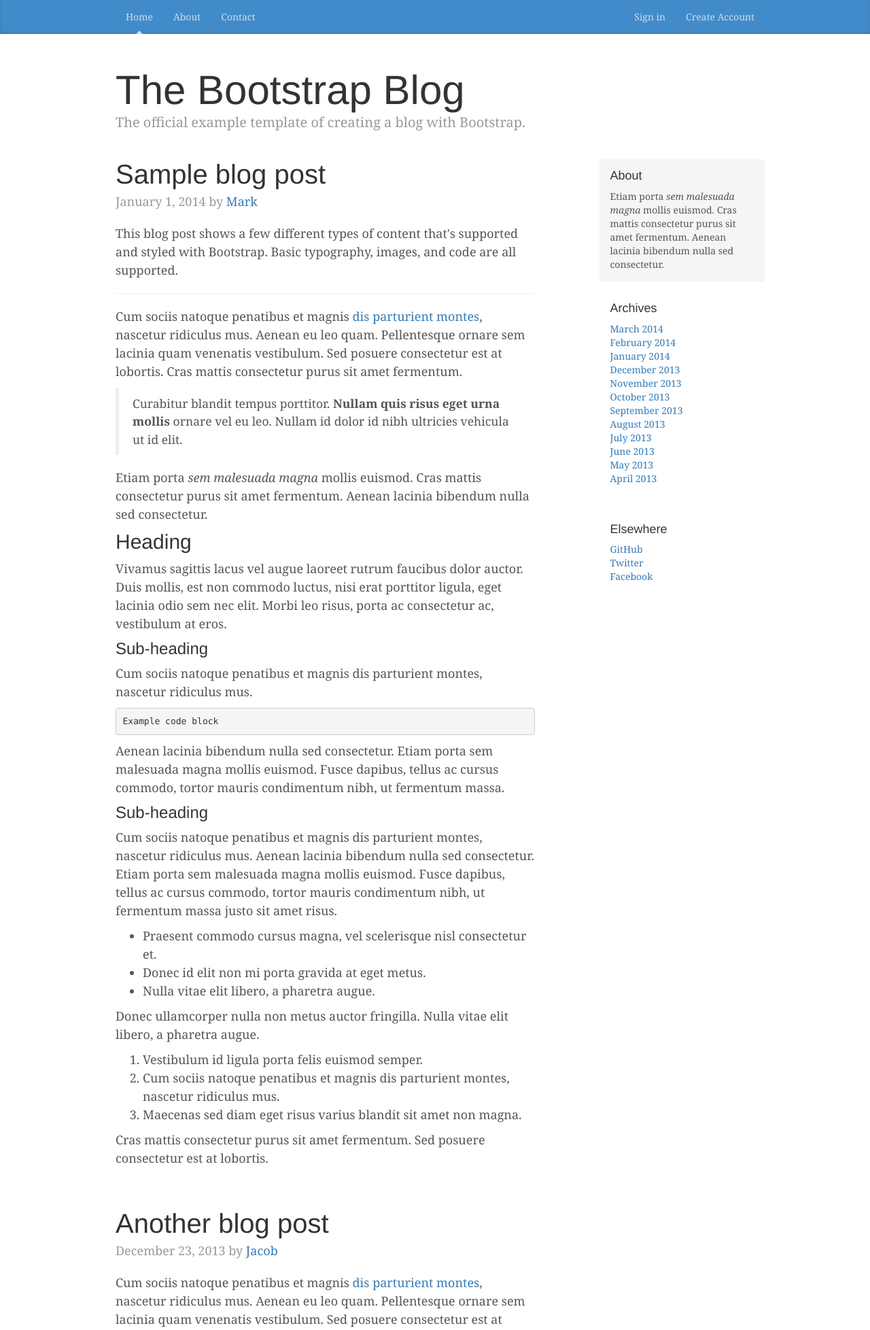
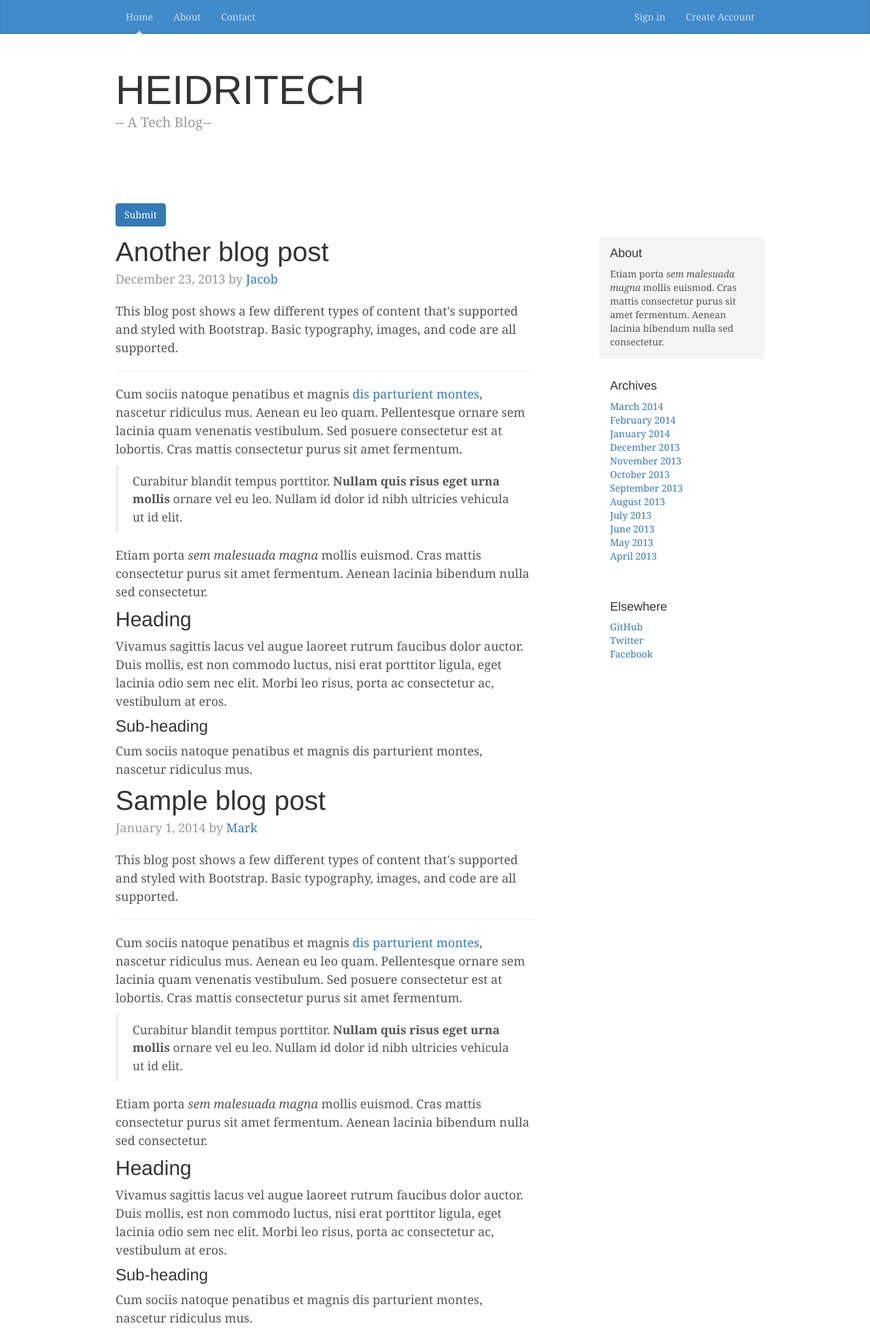
Before and after one commit to heidricklevi/blog, a Flask app: template blog/templates/index.html in a window 1280 px wide. Shown: the top 1956 px of the page at 68% size. Run offline with Flask 2, Linux system fonts and the light colour scheme; the template is opened without the code that fills it: values that come from a table or form of the project are taken from there, others are empty; parts of the project's set-up code (start-up, migrations or seed data) failed here and were passed over; some libraries are stand-ins or nearby versions.

Commit message:
started construction on Blog post operations added js to help facilitate this

```diff
--- a/blog/application.py
+++ b/blog/application.py
@@ -7,7 +7,7 @@ import config
 from flask.ext.moment import Moment
 from user import User
 import bcrypt
-from forms import RegistrationForm, LoginForm, EditProfileForm, User_EditForm
+from forms import RegistrationForm, LoginForm, EditProfileForm, User_EditForm, PostForm
 from flask_mail import Mail
 from flask.ext.mail import Message
 import smtplib
@@ -44,16 +44,24 @@ def send_email(user_fromaddress, pwd, recipient, subject, **kwargs ):
         server.login(gmail_user, gmail_pwd)
         server.sendmail(FROM, TO, message)
         server.close()
-        print('successfully sent the mail')
+        print('successfully sent the email')
     except:
         print("failed to send mail")
 
 
 
 
-@application.route('/')
+@application.route('/', methods=['GET', 'POST'])
 def home():
-    return render_template("index.html")
+    form = PostForm()
+    user = current_user._get_current_object()
+
+    if form.validate_on_submit and user.role is ROLE_ADMINISTRATOR:
+        DB.create_blog_post(author_id=user.id, body=form.body.data, post_time=datetime.datetime.now())
+
+
+    posts = DB.get_all_posts()
+    return render_template("index.html", form=form, posts=posts)
 
 @application.before_request
 def before_request():
--- a/blog/forms.py
+++ b/blog/forms.py
@@ -32,3 +32,7 @@ class User_EditForm(Form):
     email = HiddenField('Email', validators=[validators.DataRequired(), Length(1, 64), EmailField()])
     confirmed = IntegerField("Confirmed")
     role = IntegerField('role')
+
+class PostForm(Form):
+    body = HiddenField("Type Blog content here.", validators=[validators.DataRequired()])
+    submit = SubmitField("Submit")
--- a/blog/static/css/blog.css
+++ b/blog/static/css/blog.css
@@ -164,3 +164,24 @@ h6, .h6 {
 .blog-footer p:last-child {
   margin-bottom: 0;
 }
+
+textarea {
+  width: 100%;
+  min-height: 50px;
+  font-family: Arial, sans-serif;
+  font-size: 18px;
+  color: #444;
+  padding: 5px;
+  overflow: hidden;
+  resize: none;
+}
+
+.text_post {
+
+  min-height: 50px;
+  font-family: Arial, sans-serif;
+  font-size: 18px;
+  color: #444;
+  padding: 5px;
+
+}
--- a/blog/static/js/app.js
+++ b/blog/static/js/app.js
@@ -3,31 +3,34 @@
  */
 
 $(function () {
+
+    $('#text_post').hover( function () {
+
+        var sib = this.nextElementSibling;
+        $(this).focus();
+
+        $('#text_post').keyup( function () {
+
+            sib.value = $(this).html();
+
+        });
+    });
+});
+
+$(function () {
     $("td").click(function () {
         var sib = this.nextElementSibling;
         var extraSibling = sib.getElementsByTagName('input');
-        console.log("Sib = " );
-        console.log(sib);
-        console.log("Extra Sib = ");
-        console.log(extraSibling);
-
-
         $(this).children().first().focus();
-        var contents = $(this).html();
-        console.log("Original Contents = " + contents);
 
         $(this).blur(function () {
             if (extraSibling.length == 0) {
                 sib.value = $(this).html();
-                console.log("Sib New Value: ");
-                console.log(sib);
             }
 
             else if(extraSibling.length > 0) {
                 extraSibling = sib.getElementsByTagName('input').item(0);
                 extraSibling.value = $(this).html();
-                console.log("Extra Sibling New Value = ");
-                console.log(extraSibling);
             }
         });
 
--- a/blog/templates/base.html
+++ b/blog/templates/base.html
@@ -66,19 +66,25 @@
     </div>
 
     <div class="container">
+      <div class="blog-header">
 
-    {% block blog_header %}
-      <div class="blog-header">
-        <h1 class="blog-title">The Bootstrap Blog</h1>
-        <p class="lead blog-description">The official example template of creating a blog with Bootstrap.</p>
+        <h1 class="blog-title">{% block blog_title %}The Bootstrap Blog {% endblock %}</h1>
+        <p class="lead blog-description">{% block blog_title_description %}The official example template of creating a blog with Bootstrap.{% endblock %}</p>
       </div>
-    {% endblock %}
+
+    {% block create_post %}
+      {% endblock %}
 
       <div class="row">
 
+
         <div class="col-sm-8 blog-main">
+          <div class="blog-post">
             {% block content %}
-            {% endblock %}
+              {% endblock %}
+          </div><!-- /.blog-post -->
+{#            {% block content %}#}
+{#            {% endblock %}#}
 
           <nav>
             <ul class="pager">
--- a/blog/templates/index.html
+++ b/blog/templates/index.html
@@ -1,7 +1,53 @@
 {% extends "base.html" %}
 
+{% block blog_title %}
+    HEIDRITECH
+{% endblock %}
 
-    {% block content %}
+{% block blog_title_description %}
+-- A Tech Blog--
+{% endblock %}
+
+{% block create_post %}
+    <form class="form-horizontal" action="/" method="post">
+        {{ form.csrf_token }}
+    <div class="form-group">
+        <div class="col-sm-9">
+            <div tabindex="0" id="text_post" class="text_post" contenteditable></div>
+                {{ form.body(class='.form-control') }}
+
+        </div>
+    </div>
+
+    <div class="form-group">
+        <div class="col-sm-9">
+            {{ form.submit(class='btn btn-primary') }}
+        </div>
+    </div>
+    </form>
+
+{% endblock %}
+
+
+     {% block content %}
+              <h2 class="blog-post-title">Another blog post</h2>
+            <p class="blog-post-meta">December 23, 2013 by <a href="#">Jacob</a></p>
+
+    <p>This blog post shows a few different types of content that's supported and styled with Bootstrap. Basic typography, images, and code are all supported.</p>
+            <hr>
+            <p>Cum sociis natoque penatibus et magnis <a href="#">dis parturient montes</a>, nascetur ridiculus mus. Aenean eu leo quam. Pellentesque ornare sem lacinia quam venenatis vestibulum. Sed posuere consectetur est at lobortis. Cras mattis consectetur purus sit amet fermentum.</p>
+            <blockquote>
+              <p>Curabitur blandit tempus porttitor. <strong>Nullam quis risus eget urna mollis</strong> ornare vel eu leo. Nullam id dolor id nibh ultricies vehicula ut id elit.</p>
+            </blockquote>
+            <p>Etiam porta <em>sem malesuada magna</em> mollis euismod. Cras mattis consectetur purus sit amet fermentum. Aenean lacinia bibendum nulla sed consectetur.</p>
+            <h2>Heading</h2>
+            <p>Vivamus sagittis lacus vel augue laoreet rutrum faucibus dolor auctor. Duis mollis, est non commodo luctus, nisi erat porttitor ligula, eget lacinia odio sem nec elit. Morbi leo risus, porta ac consectetur ac, vestibulum at eros.</p>
+            <h3>Sub-heading</h3>
+            <p>Cum sociis natoque penatibus et magnis dis parturient montes, nascetur ridiculus mus.</p>
+
+
+
+
           <div class="blog-post">
             <h2 class="blog-post-title">Sample blog post</h2>
             <p class="blog-post-meta">January 1, 2014 by <a href="#">Mark</a></p>
@@ -36,18 +82,6 @@
           </div><!-- /.blog-post -->
 
           <div class="blog-post">
-            <h2 class="blog-post-title">Another blog post</h2>
-            <p class="blog-post-meta">December 23, 2013 by <a href="#">Jacob</a></p>
-
-            <p>Cum sociis natoque penatibus et magnis <a href="#">dis parturient montes</a>, nascetur ridiculus mus. Aenean eu leo quam. Pellentesque ornare sem lacinia quam venenatis vestibulum. Sed posuere consectetur est at lobortis. Cras mattis consectetur purus sit amet fermentum.</p>
-            <blockquote>
-              <p>Curabitur blandit tempus porttitor. <strong>Nullam quis risus eget urna mollis</strong> ornare vel eu leo. Nullam id dolor id nibh ultricies vehicula ut id elit.</p>
-            </blockquote>
-            <p>Etiam porta <em>sem malesuada magna</em> mollis euismod. Cras mattis consectetur purus sit amet fermentum. Aenean lacinia bibendum nulla sed consectetur.</p>
-            <p>Vivamus sagittis lacus vel augue laoreet rutrum faucibus dolor auctor. Duis mollis, est non commodo luctus, nisi erat porttitor ligula, eget lacinia odio sem nec elit. Morbi leo risus, porta ac consectetur ac, vestibulum at eros.</p>
-          </div><!-- /.blog-post -->
-
-          <div class="blog-post">
             <h2 class="blog-post-title">New feature</h2>
             <p class="blog-post-meta">December 14, 2013 by <a href="#">Chris</a></p>
 
```
Also changed, not shown: blog/dbhelper.py (+22 -0 lines), blog/dbsetup.py (+13 -0 lines).
